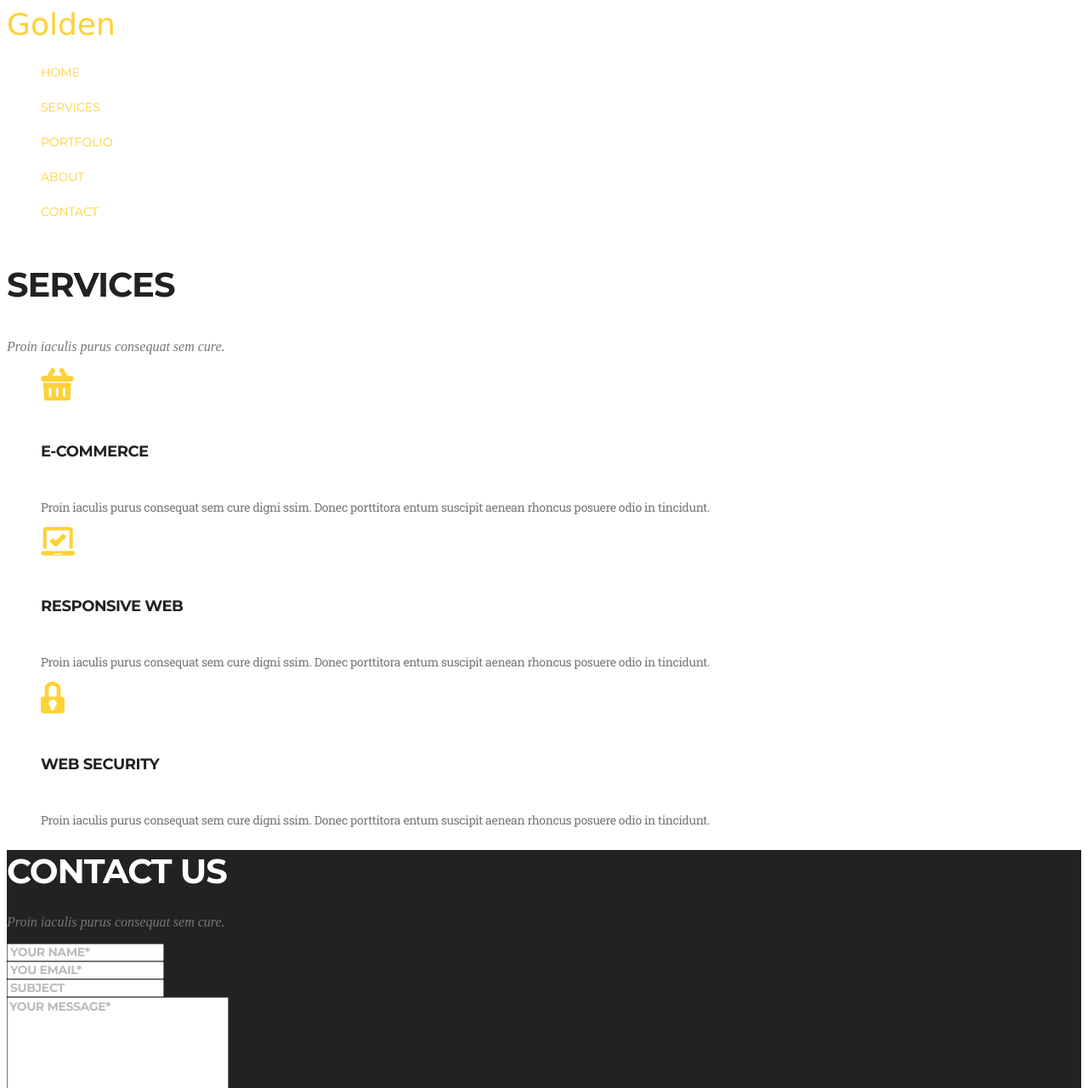
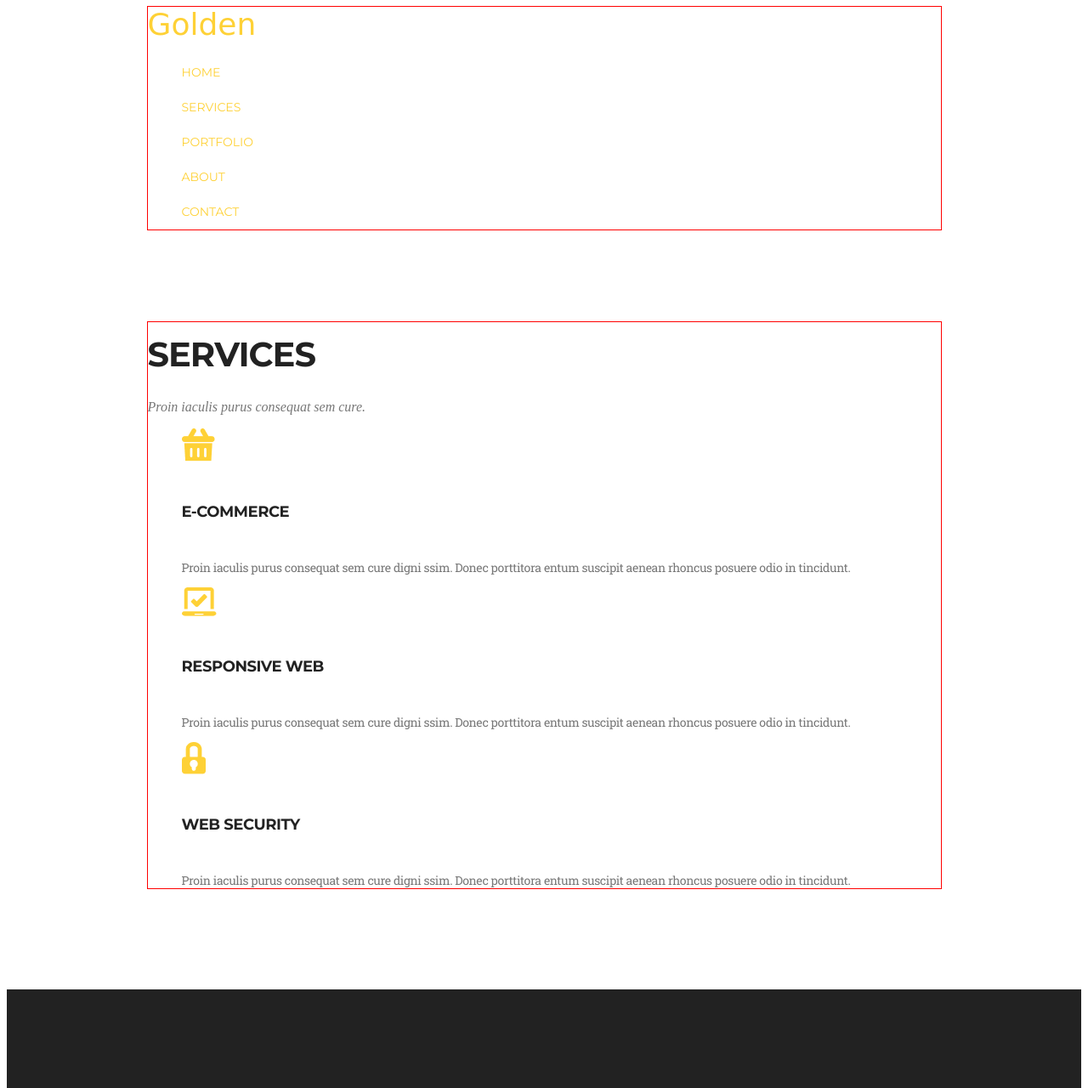
Before and after one commit to maxim-yuzviak/Golden, a plain HTML site: page index.html in a window 1280 px wide. Shown: the top 1280 px of the page at 85% size. Drawn offline with Linux system fonts and the light colour scheme; a web font is replaced by a local one.

Commit message:
add margin

```diff
--- a/index.html
+++ b/index.html
@@ -16,7 +16,7 @@
 </head>
 
 <body>
-    <header>
+    <header class="container header">
         <a href="#" style="color: #FED136;" class="logo">Golden</a>
         <ul>
             <li class="header-item"><a href="#" class="header-link">Home</a></li>
@@ -26,45 +26,54 @@
             <li class="header-item"><a href="#" class="header-link">Contact</a></li>
         </ul>
     </header>
+
     <main>
-        <h1 class="title">SERVICES</h1>
+        <div class="container info">
+            <h1 class="title service">SERVICES</h1>
             <p class="sub-title">Proin iaculis purus consequat sem cure.</p>
             <ul>
                 <li class="blocks-item">
                     <img src="img/Korzinka.png" alt="Korzinka">
                     <h3 class="title title-blocks">E-Commerce</h3>
-                <p class="sub-title-blocks">Proin iaculis purus consequat sem cure digni ssim. Donec porttitora entum suscipit aenean rhoncus
+                    <p class="sub-title-blocks">Proin iaculis purus consequat sem cure digni ssim. Donec porttitora
+                        entum suscipit aenean rhoncus
                         posuere odio in tincidunt.</p>
                 </li>
                 <li class="blocks-item">
                     <img src="img/computer.png" alt="Computer">
                     <h3 class="title title-blocks">Responsive Web</h3>
-                <p class="sub-title-blocks">Proin iaculis purus consequat sem cure digni ssim. Donec porttitora entum suscipit aenean rhoncus
+                    <p class="sub-title-blocks">Proin iaculis purus consequat sem cure digni ssim. Donec porttitora
+                        entum suscipit aenean rhoncus
                         posuere odio in tincidunt.</p>
                 </li>
                 <li class="blocks-item">
                     <img src="img/zamok.png" alt="zamok">
                     <h3 class="title title-blocks">Web Security</h3>
-                <p class="sub-title-blocks">Proin iaculis purus consequat sem cure digni ssim. Donec porttitora entum suscipit aenean rhoncus
+                    <p class="sub-title-blocks">Proin iaculis purus consequat sem cure digni ssim. Donec porttitora
+                        entum suscipit aenean rhoncus
                         posuere odio in tincidunt.</p>
                 </li>
             </ul>
     </main>
+    </div>
     <footer class="footer">
+        <div class="container">
             <h1 class="title contact">Contact us</h1>
             <p class="sub-title sub-title-contact">Proin iaculis purus consequat sem cure.</p>
             <form action="">
-            <input type="text" id="user-name" name="Name" placeholder="Your name*">
+                <input type="text" id="user-name" name="Name" placeholder="Your name*" class="input-form">
                 <br>
-            <input type="email" id="user-email" name="email" placeholder="You email*">
+                <input type="email" id="user-email" name="email" placeholder="You email*" class="input-form">
                 <br>
-            <input type="text" id="Subject" placeholder="Subject">
+                <input type="text" id="Subject" placeholder="Subject" class="input-form">
                 <br>
-            <textarea name="" id="comment" cols="30" rows="10" placeholder="Your message*"></textarea>
+                <textarea name="" id="comment" cols="30" rows="10" placeholder="Your message*"
+                    class="input-form"></textarea>
                 <br>
                 <button class="button">Send message</button>
             </form>
     </footer>
+    </div>
 
 </body>
 
--- a/style.css
+++ b/style.css
@@ -66,6 +66,7 @@
 
 .footer {
     background-color: var(--background-color);
+    padding-top: 92px;
 }
 
 .contact {
@@ -88,6 +89,7 @@
     line-height: 22px;
     letter-spacing: 0px;
     text-transform: uppercase;
+
 }
 
 ::placeholder {
@@ -123,4 +125,22 @@
     font-size: 16px;
     line-height: -1px;
     letter-spacing: 0px;
+    margin-bottom: 74px;
 }
+.container {
+    width: 933px;
+    margin: 0 auto;
+    outline: 1px solid red;
+}
+.input-form {
+    margin-bottom: 28px;
+}
+.info {
+    margin-bottom: 119px;
+}
+.header {
+    margin-bottom: 109px;
+}
+.service {
+    margin-bottom: 8.5px;
+}
```
Lines whose indentation alone changed are shown as unchanged.
